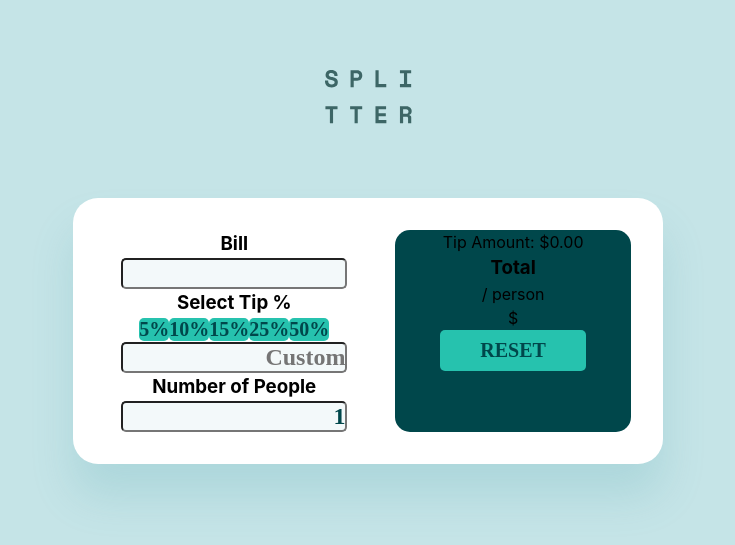
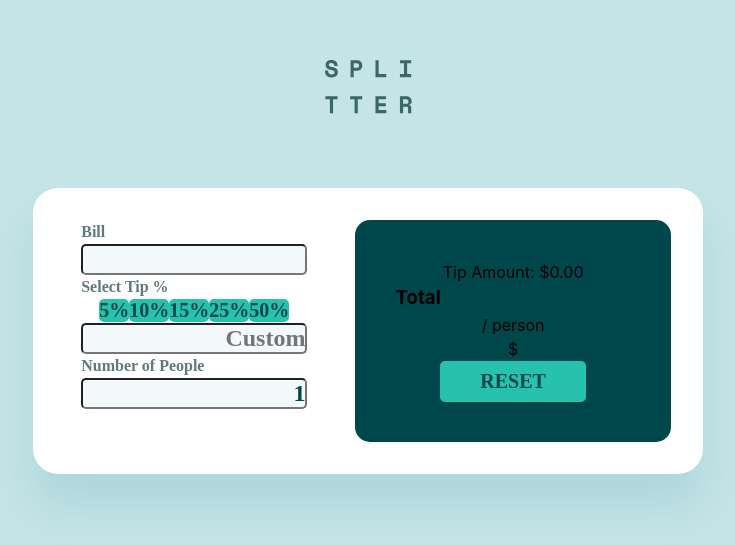
Before and after one commit to zowieerickson/react-tip-calculator-app, a React (Vite) app: page / in a window 1280 px wide. Shown: the part 133-678 px from the top of the page, without its empty margins (272-1007 px from the left). Built offline with nearby package versions, Linux system fonts and the light colour scheme.

Commit message:
adjust headings, add padding to totals section

```diff
--- a/src/index.css
+++ b/src/index.css
@@ -26,6 +26,10 @@ body {
   min-height: 100vh;
 }
 
+h1, h2, h3 {
+  text-align: left;
+}
+
 input {
   width: 100%;
   border-radius: 5px;
--- a/src/styles/datawrapper.css
+++ b/src/styles/datawrapper.css
@@ -12,8 +12,16 @@
     max-width: 380px;
 }
 
+.calculation-container h3 {
+    color: #5E7A7D;
+    font-size: 16px;
+    font-family: Space Mono;
+    font-weight: 700;
+}
+
 .summary-container {
     width: 100%;
+    padding: 40px;
     border-radius: 15px;
     background: #00474B;
 }
```
